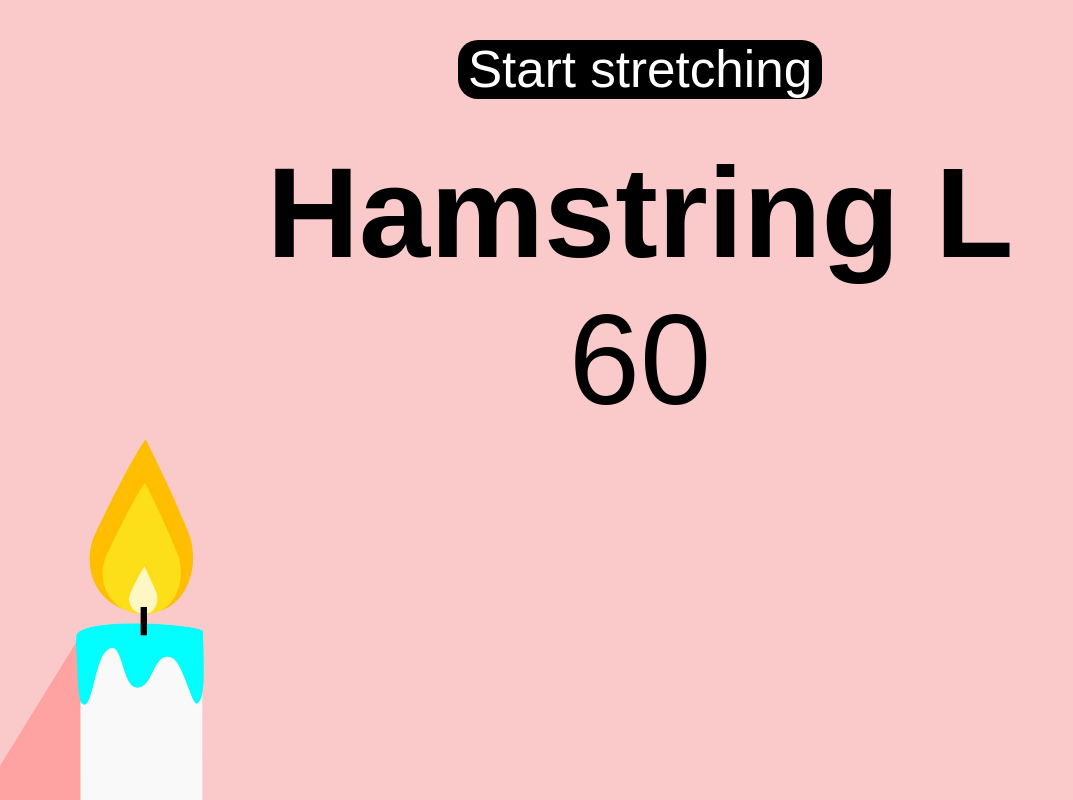
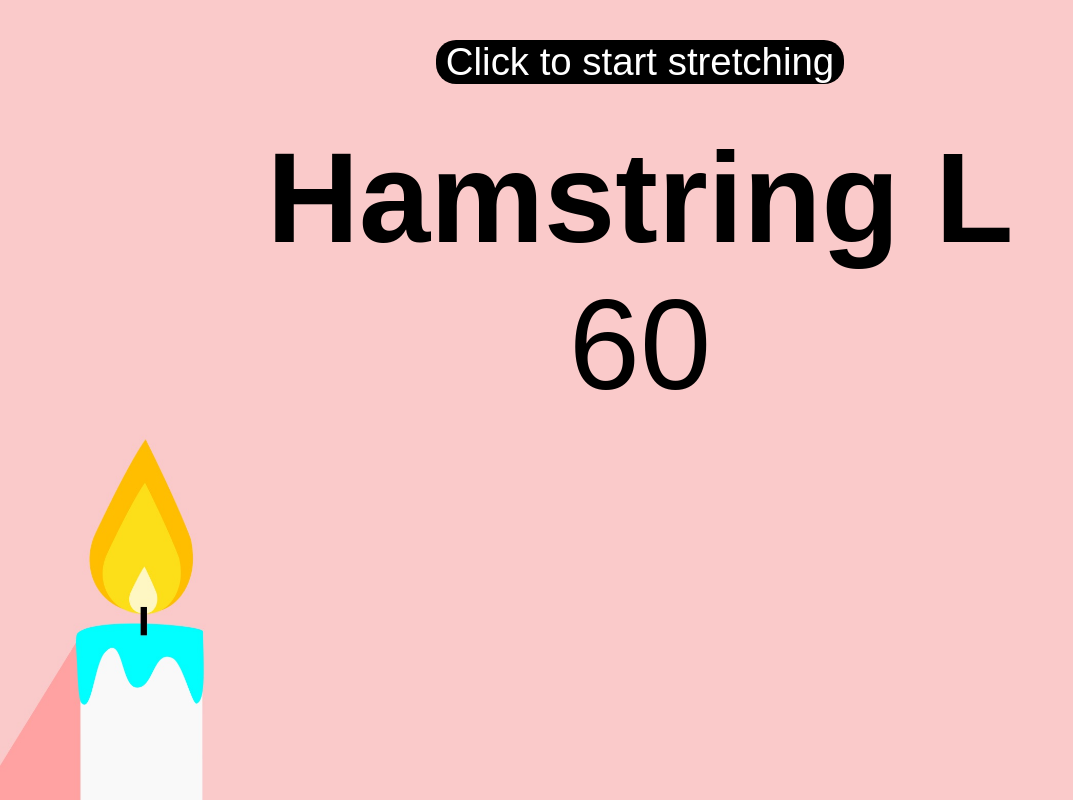
Before and after one commit to ElianeV/Bendy-Candle, a React (Create React App) app: page /timer in a window 1280 px wide. Shown: the whole page, without its empty margins (0-1073 px from the left). Built offline with nearby package versions, Linux system fonts and the light colour scheme; a web font is replaced by a local one.

Commit message:
change start button

```diff
--- a/src/App.scss
+++ b/src/App.scss
@@ -575,7 +575,7 @@ a {
   padding: 0px 10px;
   text-align: center;
   text-decoration: none;
-  font-size: 4vw;
+  font-size: 3vw;
   border-radius: 20px;
 }
 .countdownButton:hover {
--- a/src/routes/Timer.js
+++ b/src/routes/Timer.js
@@ -72,7 +72,7 @@ function Timer(props) {
           <></>
         ) : (
           <button className="countdownButton" onClick={startCountdown}>
-            Start stretching
+            Click to start stretching
           </button>
         )}
         <h3>{displayName}</h3>
```
Also changed, not shown: 1 other file (tests, documents, lock files or other folders).
